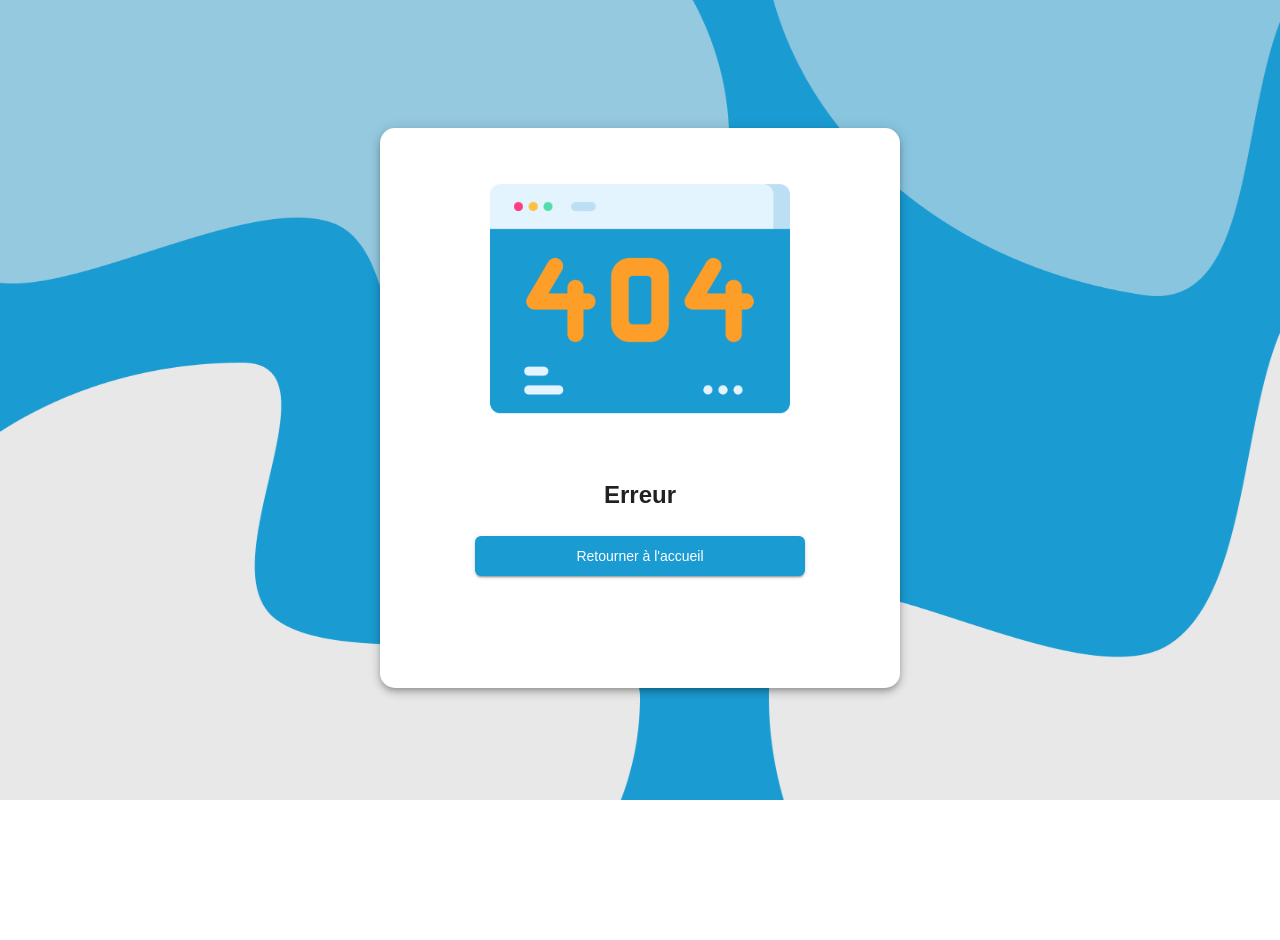
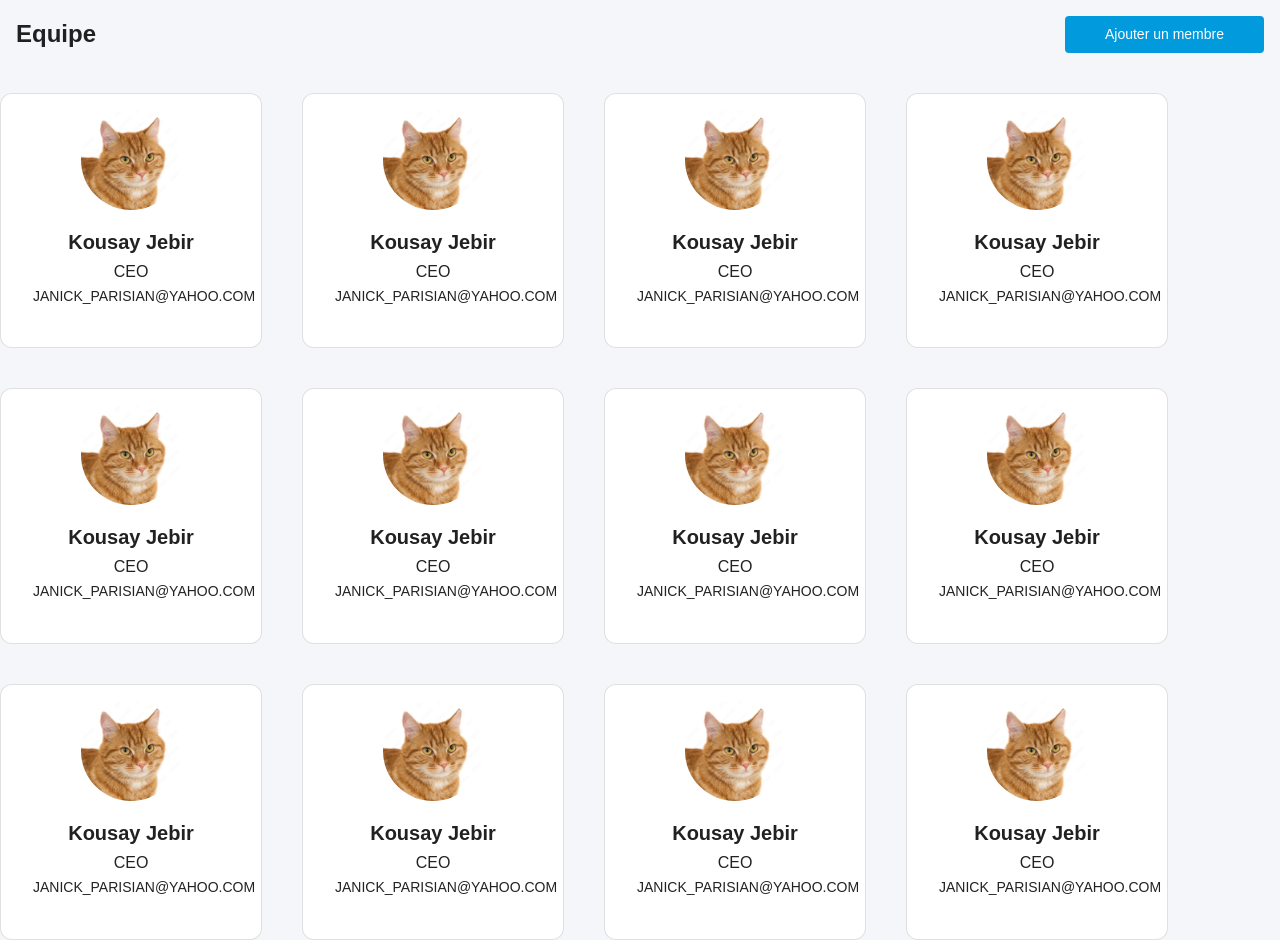
Before and after one commit to abderbj/pat-frontend, a React (Create React App) app: page /team in a window 1280 px wide. Before the commit the page ends 800 px from the top, so only its background shows below. Built offline with nearby package versions, Linux system fonts and the light colour scheme; what webfontloader would draw is missing.

Commit message:
adding /team team members list + edit option

```diff
--- a/src/App.js
+++ b/src/App.js
@@ -15,6 +15,7 @@ import ToDoPage from "./pages/ToDo";
 import Dashboard from './DashboardLayout/Dashboard';
 import Animals from './pages/Animals';
 import CommandsFrontPage from './components/CommandsFrontPage';
+import Team from './pages/Team';
 const theme = createTheme({
   typography: {
     fontFamily: "Manrope, sans-serif",
@@ -298,6 +299,105 @@ function App() {
      }
   ]
 
+  const team = [
+    {id:0,
+      firstName:'PETER',
+      lastName:'PRICE',
+      email:'JANICK_PARISIAN@YAHOO.COM',
+      isMale:false,
+      phoneNumber:54845847,
+      post:'CEO'
+    },
+    {id:1,
+      firstName:'PETER',
+      lastName:'PRICE',
+      email:'JANICK_PARISIAN@YAHOO.COM',
+      isMale:false,
+      phoneNumber:54845847,
+      post:'CEO'
+    },
+    {id:2,
+      firstName:'PETER',
+      lastName:'PRICE',
+      email:'JANICK_PARISIAN@YAHOO.COM',
+      isMale:false,
+      phoneNumber:54845847,
+      post:'CEO'
+    },
+    {id:3,
+      firstName:'PETER',
+      lastName:'PRICE',
+      email:'JANICK_PARISIAN@YAHOO.COM',
+      isMale:false,
+      phoneNumber:54845847,
+      post:'CEO'
+    },
+    {id:4,
+      firstName:'PETER',
+      lastName:'PRICE',
+      email:'JANICK_PARISIAN@YAHOO.COM',
+      isMale:false,
+      phoneNumber:54845847,
+      post:'CEO'
+    },
+    {id:5,
+      firstName:'PETER',
+      lastName:'PRICE',
+      email:'JANICK_PARISIAN@YAHOO.COM',
+      isMale:false,
+      phoneNumber:54845847,
+      post:'CEO'
+    },
+    {id:6,
+      firstName:'PETER',
+      lastName:'PRICE',
+      email:'JANICK_PARISIAN@YAHOO.COM',
+      isMale:false,
+      phoneNumber:54845847,
+      post:'CEO'
+    },
+    {id:7,
+      firstName:'PETER',
+      lastName:'PRICE',
+      email:'JANICK_PARISIAN@YAHOO.COM',
+      isMale:false,
+      phoneNumber:54845847,
+      post:'CEO'
+    },
+    {id:8,
+      firstName:'PETER',
+      lastName:'PRICE',
+      email:'JANICK_PARISIAN@YAHOO.COM',
+      isMale:false,
+      phoneNumber:54845847,
+      post:'CEO'
+    },
+    {id:9,
+      firstName:'PETER',
+      lastName:'PRICE',
+      email:'JANICK_PARISIAN@YAHOO.COM',
+      isMale:false,
+      phoneNumber:54845847,
+      post:'CEO'
+    },
+    {id:10,
+      firstName:'PETER',
+      lastName:'PRICE',
+      email:'JANICK_PARISIAN@YAHOO.COM',
+      isMale:false,
+      phoneNumber:54845847,
+      post:'CEO'
+    },
+    {id:11,
+      firstName:'PETER',
+      lastName:'PRICE',
+      email:'JANICK_PARISIAN@YAHOO.COM',
+      isMale:false,
+      phoneNumber:54845847,
+      post:'CEO'
+    }
+  ]
+
   const animals = [
     {id:0,
       name:'PETER',
@@ -429,6 +529,7 @@ function App() {
             <Route path="/todo" element={<ToDoPage toDoTasks={toDoTasks} />} />
             <Route path="/articles" element={<ArticlesPage/>} />
             <Route path="/animals" element={<Animals animalList={animals}/>} />
+            <Route path="/team" element={<Team teamList={team}/>} />
           </Routes>
         </Router>
       </ThemeProvider>
--- /dev/null
+++ b/src/components/TeamMemberCard.jsx
@@ -0,0 +1,23 @@
+import * as React from 'react';
+import { Box,Typography,Button,Paper,Card, CardContent,CardMedia} from '@mui/material';
+import FemaleIcon from '@mui/icons-material/Female';
+import MaleIcon from '@mui/icons-material/Male';
+import defaultAnimalImage from '../assets/animal-default.png';
+import {Avatar} from '@mui/material';
+import { color } from '@mui/system';
+export default function TeamMemberCard({teamMemberData,setSelectedTeamMember}){
+    function editTeamMember(){
+        setSelectedTeamMember(teamMemberData.id);
+    }
+
+    return(
+        <Card variant='outlined' sx={{maxWidth:262,borderRadius:3,padding:2}} onClick={setSelectedTeamMember}>
+            <Avatar src={defaultAnimalImage} sx={{width:100,height:100,margin:'auto'}}></Avatar>
+            <CardContent sx={{textAlign:'center'}}>
+                <Typography fontWeight="bold" variant="h6" component="div">{"Kousay Jebir"}</Typography>
+                <Typography variant="subtitle1" component="div" sx={{color:'#202224'}}>{teamMemberData.post}</Typography>
+                <Typography variant="subtitle2" component="div" sx={{color:'#202224'}}>{teamMemberData.email}</Typography>
+            </CardContent>
+        </Card>
+    );
+}
--- /dev/null
+++ b/src/components/TeamMemberInformation.jsx
@@ -0,0 +1,13 @@
+import { Box, Paper, Typography } from "@mui/material";
+import defaultAnimalImage from '../assets/animal-default.png';
+
+export default function TeaamMemberInformation(props) {
+
+    return(
+            <Box m={5} marginTop={0} display={'flex'} gap={1}>
+                <Typography fontWeight={'bold'}>{props.label}</Typography>
+                <Typography fontWeight={'bold'}>{':'}</Typography>
+                <Typography>{props.value}</Typography>
+            </Box>
+       );
+}
--- /dev/null
+++ b/src/components/TeamMemberProfile.jsx
@@ -0,0 +1,27 @@
+import { Box, Paper, Typography,Button,ButtonGroup ,IconButton} from "@mui/material";
+import ModeOutlinedIcon from '@mui/icons-material/ModeOutlined';
+import DeleteOutlinedIcon from '@mui/icons-material/DeleteOutlined';
+import defaultAnimalImage from '../assets/animal-default.png';
+import TeaamMemberInformation from "./TeamMemberInformation";
+export default function TeaamMemberProfile({teamMemberData,onDelete}) {
+    function deleteTeamMemberHandler(){
+        onDelete(teamMemberData.id);
+    }
+    return(<Box display={'grid'} gridTemplateColumns={'repeat(auto-fit,minmax(300px,1fr))'} alignItems={'center'} bgcolor={'#FFFFFF'} borderRadius={1} border={'1px solid #B9B9B9'} p={5}>
+
+        <img style={{width:'100%',borderRadius:"50%"}}src={defaultAnimalImage} alt="animal image" />
+        <Box>
+            <TeaamMemberInformation label={"NOM"} value={teamMemberData.lastName}></TeaamMemberInformation>
+            <TeaamMemberInformation label={"PRÉNOM"} value={teamMemberData.firstName}></TeaamMemberInformation>
+            <TeaamMemberInformation label={"EMAIL"} value={teamMemberData.email}></TeaamMemberInformation>
+            <TeaamMemberInformation label={"NUMÉRO"} value={teamMemberData.phoneNumber}></TeaamMemberInformation>
+            <TeaamMemberInformation label={"SEXE"} value={teamMemberData.isMale ? "MALE" : "FEMELLE"}></TeaamMemberInformation>
+            <TeaamMemberInformation label={"POSTE"} value={teamMemberData.post}></TeaamMemberInformation>
+
+            <ButtonGroup color={"secondary"} variant="contained" disableElevation>
+                <Button><ModeOutlinedIcon sx={{ width:25, height:20 }} /></Button>
+                <Button><DeleteOutlinedIcon onClick={deleteTeamMemberHandler} sx={{ color: 'red', width:25, height:20 }} /></Button>
+            </ButtonGroup>
+        </Box>
+    </Box>);
+}
--- /dev/null
+++ b/src/pages/Team.jsx
@@ -0,0 +1,89 @@
+import * as React from 'react';
+import { Box, Typography, Button, TextField, Grid } from '@mui/material';
+import AnimalCard from '../components/AnimalCard';
+import defaultAnimalImage from '../assets/animal-default.png';
+import { useState } from 'react';
+import TeaamMemberProfile from '../components/TeamMemberProfile';
+import TeamMemberCard from '../components/TeamMemberCard';
+
+export default function Team({ teamList }) {
+    const [team, setTeam] = useState({ teamList: teamList, selectedTeamMember: -1 });
+    /* const [searchInput, setSearchInput] = useState(""); */
+
+    const deleteTeamMember = (id) => {
+        const newTeam = team.teamList.filter((teamMember) => teamMember.id !== id);
+        setTeam({
+            teamList: newTeam,
+            selectedTeamMember: -1
+        });
+    };
+
+    const searchTeamMemberHandler = (event) => {
+        const lowerCaseInput = event.target.value.toLowerCase();
+        setSearchInput(lowerCaseInput);
+    };
+
+    /* const searchResultTeam = team.teamList.filter((teamMember) => {
+        if (searchInput === '') {
+            return true; // Include all animals if search input is empty
+        } else {
+            return teamMember.name.toLowerCase().includes(searchInput);
+        }
+    }); */
+
+    const findTeamMemberById = (id) => {
+        return team.teamList.find(teamMember => teamMember.id === id);
+    };
+
+    const hadnleTeamMemberClick = (id) => {
+        setTeam({
+            ...team,
+            selectedTeamMember: id
+        });
+    };
+
+    return (
+        <Box bgcolor={"#F5F6FA"}>
+            <Box display={'flex'} alignItems={'center'} justifyContent={'space-between'} p={2} paddingBlockEnd={5}>
+                <Typography variant='h5' fontWeight={'bold'}>{team.selectedTeamMember === -1 ? 'Equipe' : "Profile du membre"}</Typography>
+                {team.selectedTeamMember === -1 ?
+                    <Box display={'flex'} flexWrap={'wrap'} alignItems={'center'} gap={5}>
+                        <Button
+                            sx={{
+                                textTransform: 'none',
+                                paddingInline: 5,
+                                backgroundColor: '#019ADD',
+                                whiteSpace: 'nowrap'
+                            }}
+                            disableElevation
+                            variant='contained'
+                        >
+                            Ajouter un membre
+                        </Button>
+                        {/* <TextField
+                            id="outlined-basic"
+                            label="Search animal name"
+                            variant="outlined"
+                            onChange={searchAnimalHandler}
+                            value={searchInput}
+                        /> */}
+                    </Box> : null
+                }
+            </Box>
+            {team.selectedTeamMember === -1 ?
+                <Grid container spacing={5}>
+                    {team.teamList.map((teamMember) => (
+                        <Grid item key={teamMember.id}>
+                            <TeamMemberCard
+                                key={teamMember.id}
+                                teamMemberData={teamMember}
+                                setSelectedTeamMember={() => hadnleTeamMemberClick(teamMember.id)}
+                            />
+                        </Grid>
+                    ))}
+                </Grid> :
+                <TeaamMemberProfile onDelete={deleteTeamMember} teamMemberData={findTeamMemberById(team.selectedTeamMember)} />
+            }
+        </Box>
+    );
+}
```
